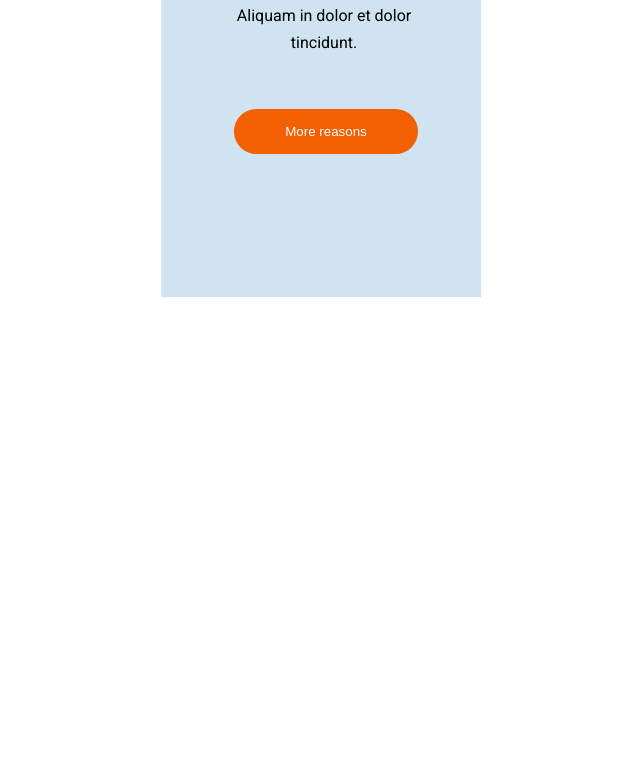
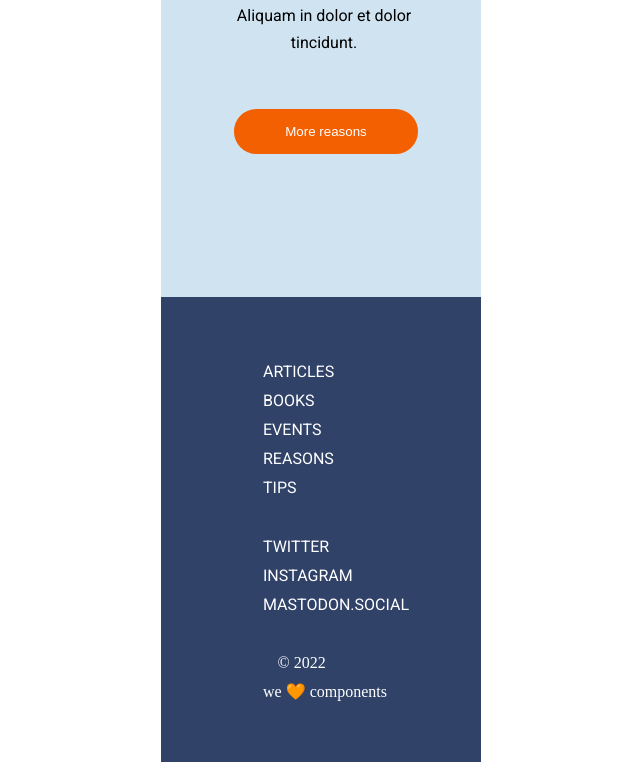
Before and after one commit to Adalab/modulo-1-evaluacion-final-Rosana-Moya, a website built with Vite: page src/index.html in a window 1280 px wide. Shown: the part 638-1400 px from the top of the page, without its empty margins (223-863 px from the left). Before the commit the page ends 935 px from the top, so only its background shows below. Built offline with nearby package versions, Linux system fonts and the light colour scheme.

Commit message:
pausa footer

```diff
--- a/src/index.html
+++ b/src/index.html
@@ -46,6 +46,31 @@
           <button class="more">More reasons</button>
     </div>
 
+    <footer>
+      <div class="foo">
+
+         <article class="arboeve">
+          <p class="ar">ARTICLES</p>
+          <p class="boo"> BOOKS </p>
+          <p class="eve">EVENTS</p>
+          <p class="rea">REASONS</p>
+          <p class="tip">TIPS</p>
+         </article>
+
+         <article class="rrss">
+          <p class="twi">TWITTER</p>
+          <p class="insta">INSTAGRAM</p>
+          <p class="masto">MASTODON.SOCIAL</p>
+         </article>
+
+         <article>
+          <p class="c">© 2022</p>
+          <p class="cor">we &#129505; components</p>
+         </article>
+
+      </div>
+    </footer>
+
   </main>
 
 
--- a/src/scss/main.scss
+++ b/src/scss/main.scss
@@ -224,3 +224,57 @@ button {
   margin-left: 20%;
   margin-top: 15%;
 }
+.foo {
+    width: 320px;
+    height: 465px;
+    flex-grow: 0;
+    margin: 624px 0 0;
+    padding: 65px 15px 36px;
+    background-color: #304268;
+    margin-left: 30%;
+    margin-top: 0%;
+
+}
+.arboeve {
+    color: white;
+    margin-left: 30%;
+    font-family: Roboto;
+}
+.boo {
+margin-top: 10px;
+}
+.eve {
+    margin-top: 10px;
+}
+.rea {
+    margin-top: 10px;
+}
+.tip {
+    margin-top: 10px;
+}
+.rrss {
+    color: white;
+    margin-left: 30%;
+    font-family: Roboto;
+    margin-top: 40px;
+
+}
+.twi {
+    margin-top: 10px;
+}
+.insta {
+    margin-top: 10px;
+}
+.masto {
+    margin-top: 10px;
+}
+.c {
+    color: white;
+    margin-top: 40px;
+    margin-left: 35%;
+}
+.cor {
+    color: white;
+    margin-left: 30%;
+    margin-top: 10px;
+}
```
